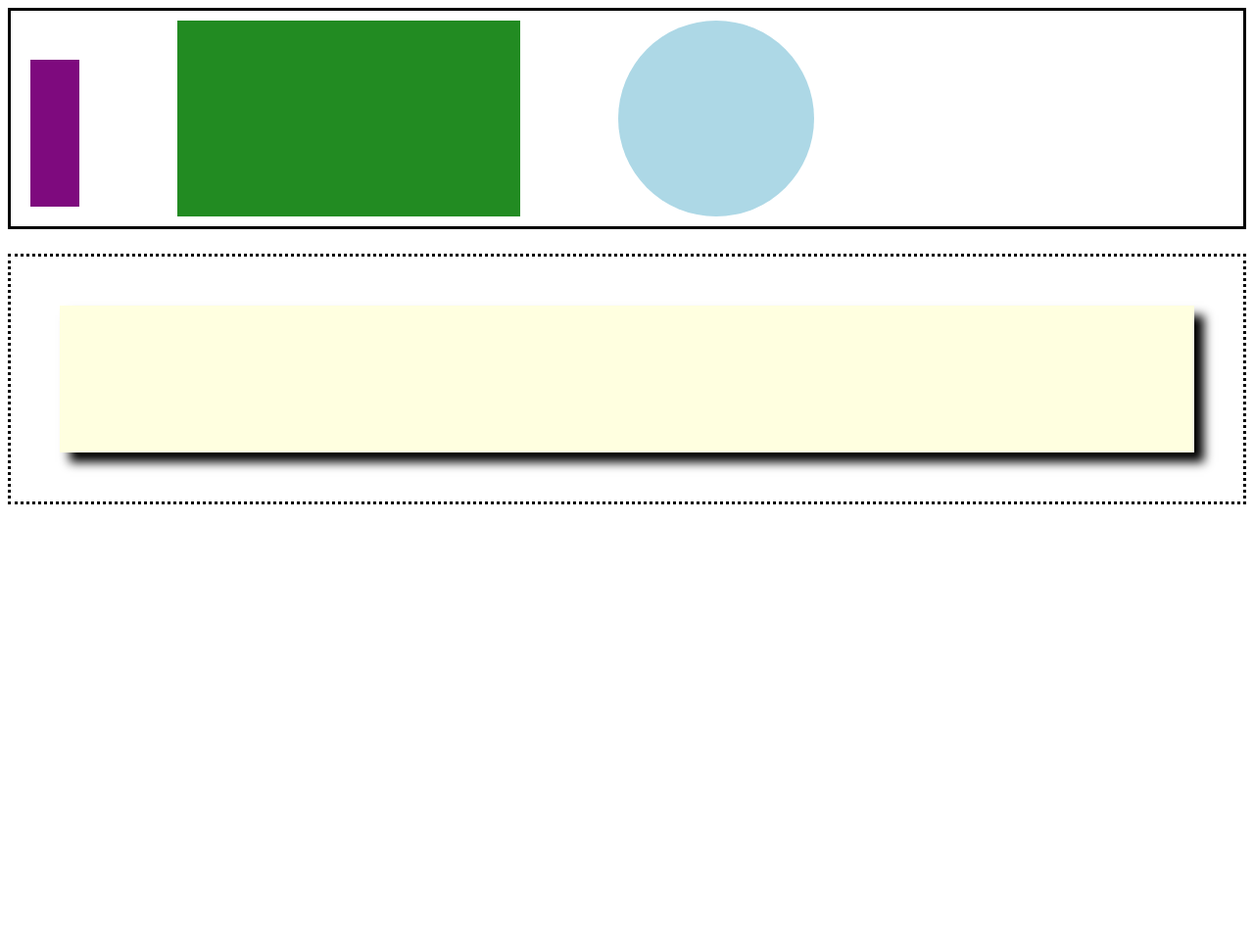
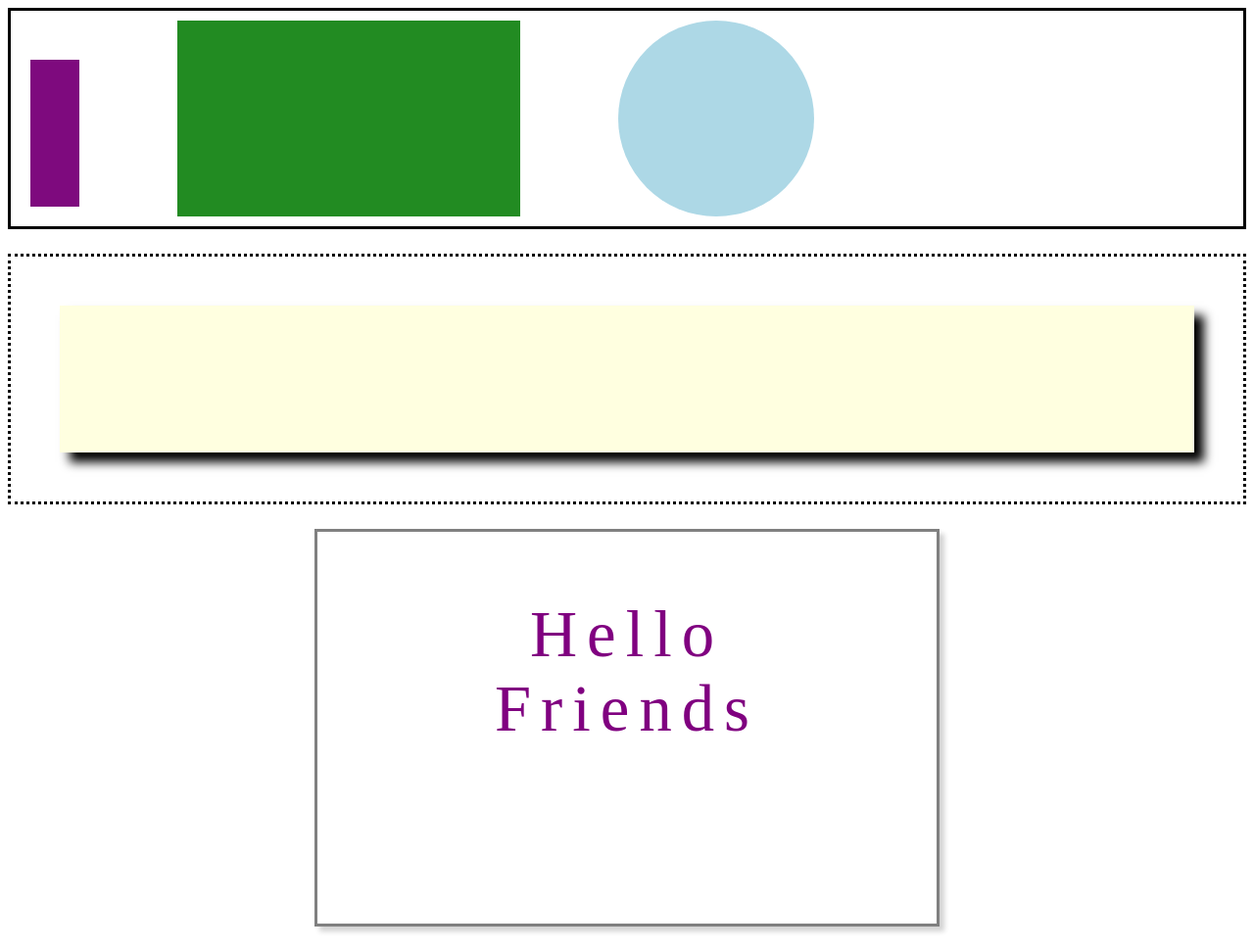
Before and after one commit to Lerwa30/html-css-2, a plain HTML site: page drill-2/index.html in a window 1280 px wide. Shown: the whole page at 98% size. Before the commit the page ends 800 px from the top, so only its background shows below. Drawn offline with Linux system fonts and the light colour scheme.

Commit message:
finished drill 2

```diff
--- a/drill-2/index.css
+++ b/drill-2/index.css
@@ -45,3 +45,21 @@ section{
     width: 100%;
     box-shadow: 10px 10px 10px;
 }
+
+footer {
+    border: solid grey;
+    box-shadow: 5px 5px 5px lightgrey;
+    margin: 25px auto;
+    height: 50vh;
+    width: 50%;
+
+}
+
+p {
+    text-align: center;
+    font-size: 50pt;
+    color: purple;
+    width: 100%;
+    letter-spacing: 10px;
+
+}
--- a/drill-2/index.html
+++ b/drill-2/index.html
@@ -18,6 +18,8 @@
         <div class="yellowbox"></div>
     </section>
     <footer>
+        <p>Hello <br>
+        Friends</p>
     </footer>
 </body>
 </html>
```
